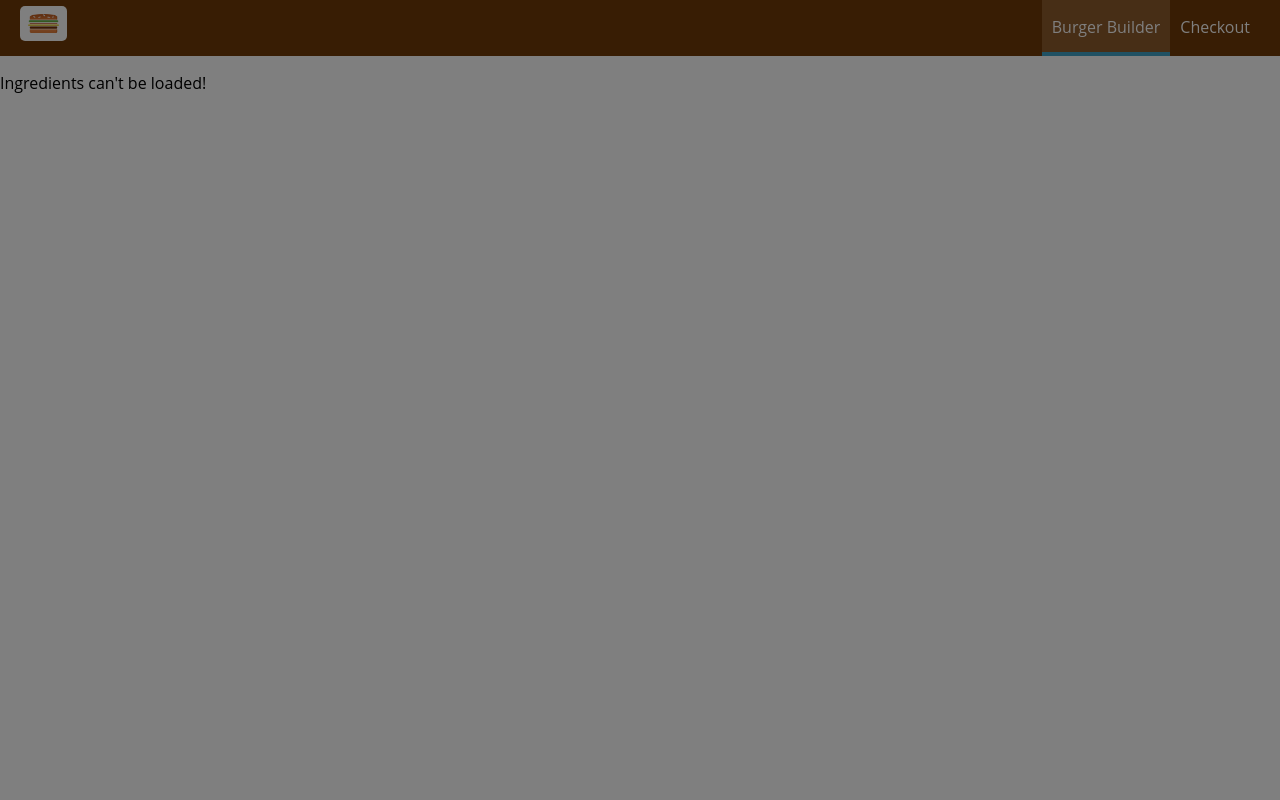
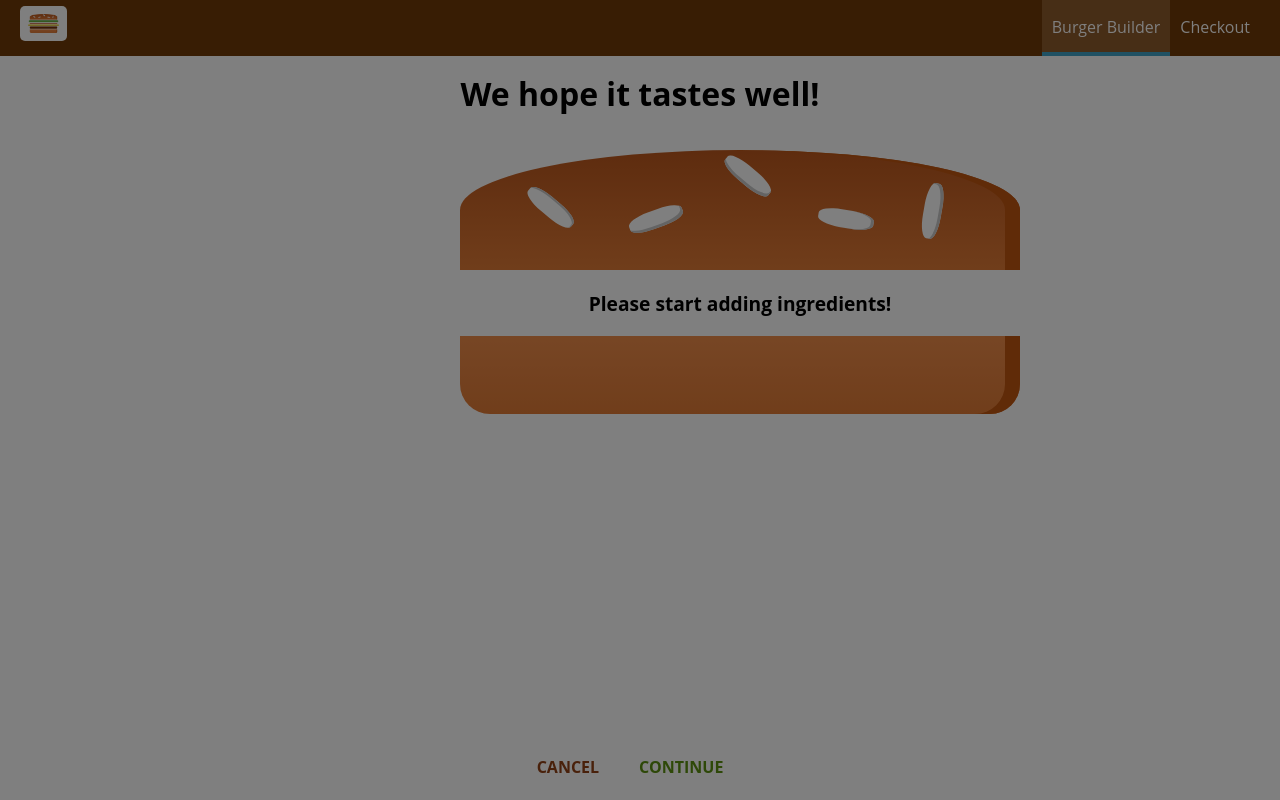
Before and after one commit to EdwinPilePrazeres/burger, a React (Create React App) app: page /checkout in a window 1280 px wide. Built offline with nearby package versions, Linux system fonts and the light colour scheme; no server answers.

Commit message:
initial commit

```diff
--- a/package.json
+++ b/package.json
@@ -12,6 +12,7 @@
     "prop-types": "^15.7.2",
     "react": "^17.0.1",
     "react-dom": "^17.0.1",
+    "react-router-dom": "^5.2.0",
     "react-scripts": "4.0.0",
     "web-vitals": "^0.2.4"
   },
--- a/src/App.js
+++ b/src/App.js
@@ -1,13 +1,19 @@
 import React, { Component } from 'react';
 import Layout from './hoc/Layout/Layout'
 import BurgerBuilder from './containers/BurgerBuilder/BurgerBuilder'
+import Checkout from'./containers/Checkout/Checkout';
+import { Route, Switch } from 'react-router-dom';
 
 class App extends Component {
   render() {
     return (
       <div>
         <Layout>
-          <BurgerBuilder />
+          <Switch>
+          <Route path="/checkout" component={Checkout} />
+            {/* <Route path="/orders" component={Orders} /> */}
+            <Route path="/"  component={BurgerBuilder} />
+          </Switch>
         </Layout>
       </div>
     );
--- a/src/components/Burger/Burger.js
+++ b/src/components/Burger/Burger.js
@@ -2,23 +2,21 @@ import React from 'react';
 import classes from './Burger.module.css';
 import BurgerIngredient from './BurgerIngredient/BurgerIngredient'
 
-const burger = (props) => {
-    let transformedIngredients = Object.keys(props.ingredients)
-        .map(igKey => {
-            return [...Array(props.ingredients[igKey])].map((_, i) => {
+const burger = ( props ) => {
+    console.log(props);
+    let transformedIngredients = Object.keys( props.ingredients )
+        .map( igKey => {
+            return [...Array( props.ingredients[igKey] )].map( ( _, i ) => {
                 return <BurgerIngredient key={igKey + i} type={igKey} />;
-            });
-        })
+            } );
+        } )
         .reduce((arr, el) => {
             return arr.concat(el)
         }, []);
-
     if (transformedIngredients.length === 0) {
-        transformedIngredients = <p> Please start adding ingredients!</p>
-
+        transformedIngredients = <p>Please start adding ingredients!</p>;
     }
-    // console.log(transformedIngredients)
-;    return(
+    return (
         <div className={classes.Burger}>
             <BurgerIngredient type="bread-top" />
             {transformedIngredients}
--- /dev/null
+++ b/src/components/Order/CheckoutSummary/CheckoutSummary.js
@@ -0,0 +1,24 @@
+import React from 'react';
+
+import Burger from '../../Burger/Burger';
+import Button from '../../UI/Button/Button';
+import classes from './CheckoutSummary.module.css';
+
+const checkoutSummary = (props) => {
+    return (
+        <div className={classes.CheckoutSummary}>
+            <h1>We hope it tastes well!</h1>
+            <div style={{width: '100%', margin: 'auto'}}>
+                <Burger ingredients={props.ingredients}/>
+            </div>
+            <Button
+                btnType="Danger"
+                clicked={props.checkoutCancelled}>CANCEL</Button>
+            <Button
+                btnType="Success"
+                clicked={props.checkoutContinued}>CONTINUE</Button>
+        </div>
+    );
+}
+
+export default checkoutSummary;
--- /dev/null
+++ b/src/components/Order/CheckoutSummary/CheckoutSummary.module.css
@@ -0,0 +1,11 @@
+.CheckoutSummary {
+    text-align: center;
+    width: 80%;
+    margin: auto;
+}
+
+@media (min-width: 600px) {
+    .CheckoutSummary {
+        width: 500px;
+    }
+}
--- a/src/components/UI/Modal/Modal.js
+++ b/src/components/UI/Modal/Modal.js
@@ -9,9 +9,9 @@ class Modal extends Component {
         return nextProps.show !== this.props.show || nextProps.children !== this.props.children;
     }
 
-    componentDidUpdate() {
-        console.log('[Modal] Will Update')
-    }
+    // componentDidUpdate() {
+    //     console.log('[Modal] Will Update')
+    // }
 
     render() {
         return (
--- a/src/containers/BurgerBuilder/BurgerBuilder.js
+++ b/src/containers/BurgerBuilder/BurgerBuilder.js
@@ -32,6 +32,7 @@ class BurgerBuilder extends Component {
     }
 
     componentDidMount() {
+        // console.log(this.props);
         axios.get('https://react-my-burger-9575f.firebaseio.com/Ingredients.json')
             .then(response => {
                 this.setState({ingredients: response.data})
@@ -94,28 +95,17 @@ class BurgerBuilder extends Component {
 
     purchaseContinueHandler = () => {
         // alert("You continue!");
-        this.setState({loading: true});
-        const order = {
-            ingredients: this.state.ingredients,
-            price: this.state.totalPrice,
-            customer: {
-                name: 'Edwin Pile',
-                address: {
-                    street: 'Teststreet 1',
-                    zipCode: '41351',
-                    country: 'Panama'
-                },
-                email: 'test@test.com'
-            },
-            deliveryMethod: 'fastest'
+
+        const queryParams = [];
+        for (let i in this.state.ingredients) {
+            queryParams.push(encodeURIComponent(i) + '=' + encodeURIComponent(this.state.ingredients[i]));
         }
-        axios.post('/orders.json', order)
-            .then(response => {
-                this.setState({ loading: false, purchase: false })
-            })
-            .catch(error => {
-                this.setState({ loading: false, purchase: false })
-            });
+        queryParams.push('price=' + this.state.totalPrice);
+        const queryString = queryParams.join('&');
+        this.props.history.push({
+            pathname: '/checkout',
+            search: '?' + queryString
+        });
     }
 
     render() {
--- /dev/null
+++ b/src/containers/Checkout/Checkout.js
@@ -0,0 +1,51 @@
+import React, { Component } from 'react';
+import { Route } from 'react-router-dom';
+
+import CheckoutSummary from '../../components/Order/CheckoutSummary/CheckoutSummary';
+import ContactData from './ContactData/ContactData';
+
+class Checkout extends Component {
+    state = {
+        ingredients: null,
+        price: 0
+    }
+
+    componentWillMount () {
+        const query = new URLSearchParams( this.props.location.search );
+        const ingredients = {};
+        let price = 0;
+        for ( let param of query.entries() ) {
+            // ['salad', '1']
+            if (param[0] === 'price') {
+                price = param[1];
+            } else {
+                ingredients[param[0]] = +param[1];
+            }
+        }
+        this.setState( { ingredients: ingredients, totalPrice: price } );
+    }
+
+    checkoutCancelledHandler = () => {
+        this.props.history.goBack();
+    }
+
+    checkoutContinuedHandler = () => {
+        this.props.history.replace( '/checkout/contact-data' );
+    }
+
+    render () {
+        return (
+            <div>
+                <CheckoutSummary
+                    ingredients={this.state.ingredients}
+                    checkoutCancelled={this.checkoutCancelledHandler}
+                    checkoutContinued={this.checkoutContinuedHandler} />
+                <Route
+                    path={this.props.match.path + '/contact-data'}
+                    render={(props) => (<ContactData ingredients={this.state.ingredients} price={this.state.totalPrice} {...props} />)} />
+            </div>
+        );
+    }
+}
+
+export default Checkout;
--- /dev/null
+++ b/src/containers/Checkout/ContactData/ContactData.js
@@ -0,0 +1,68 @@
+import React, { Component } from 'react';
+
+import Button from '../../../components/UI/Button/Button';
+import Spinner from '../../../components/UI/Spinner/Spinner';
+import classes from './ContactData.module.css';
+import axios from '../../../axios-orders';
+
+class ContactData extends Component {
+    state = {
+        name: '',
+        email: '',
+        address: {
+            street: '',
+            postalCode: ''
+        },
+        loading: false
+    }
+
+    orderHandler = ( event ) => {
+        event.preventDefault();
+        this.setState( { loading: true } );
+        const order = {
+            ingredients: this.props.ingredients,
+            price: this.props.price,
+            customer: {
+                name: 'Max Schwarzmüller',
+                address: {
+                    street: 'Teststreet 1',
+                    zipCode: '41351',
+                    country: 'Germany'
+                },
+                email: 'test@test.com'
+            },
+            deliveryMethod: 'fastest'
+        }
+        axios.post( '/orders.json', order )
+            .then( response => {
+                this.setState( { loading: false } );
+                this.props.history.push('/');
+            } )
+            .catch( error => {
+                this.setState( { loading: false } );
+            } );
+    }
+
+    render () {
+        let form = (
+            <form>
+                <input className={classes.Input} type="text" name="name" placeholder="Your Name" />
+                <input className={classes.Input} type="email" name="email" placeholder="Your Mail" />
+                <input className={classes.Input} type="text" name="street" placeholder="Street" />
+                <input className={classes.Input} type="text" name="postal" placeholder="Postal Code" />
+                <Button btnType="Success" clicked={this.orderHandler}>ORDER</Button>
+            </form>
+        );
+        if ( this.state.loading ) {
+            form = <Spinner />;
+        }
+        return (
+            <div className={classes.ContactData}>
+                <h4>Enter your Contact Data</h4>
+                {form}
+            </div>
+        );
+    }
+}
+
+export default ContactData;
--- /dev/null
+++ b/src/containers/Checkout/ContactData/ContactData.module.css
@@ -0,0 +1,20 @@
+.ContactData {
+    margin: 20px auto;
+    width: 80%;
+    text-align: center;
+    box-shadow: 0 2px 3px #ccc;;
+    padding: 10px;
+    box-sizing: border-box;
+}
+
+.Input {
+    display: block;
+    text-align: center;
+    margin: auto;
+}
+
+@media (min-width: 600px) {
+    .ContactData {
+        width: 500px;
+    }
+}
--- a/src/index.js
+++ b/src/index.js
@@ -3,9 +3,19 @@ import ReactDOM from 'react-dom';
 import './index.css';
 import App from './App';
 import registerServiceWorker from './registerServiceWorker';
+import { BrowserRouter } from 'react-router-dom';
 
-ReactDOM.render(<App />, document.getElementById('root'));
+const app = (
+    <BrowserRouter>
+        <App />
+    </BrowserRouter>
+)
+
+
+ReactDOM.render( app, document.getElementById('root'));
 registerServiceWorker();
+
+
 
 // ReactDOM.render(
 //   <React.StrictMode>
```
Also changed, not shown: 1 other file (tests, documents, lock files or other folders).
